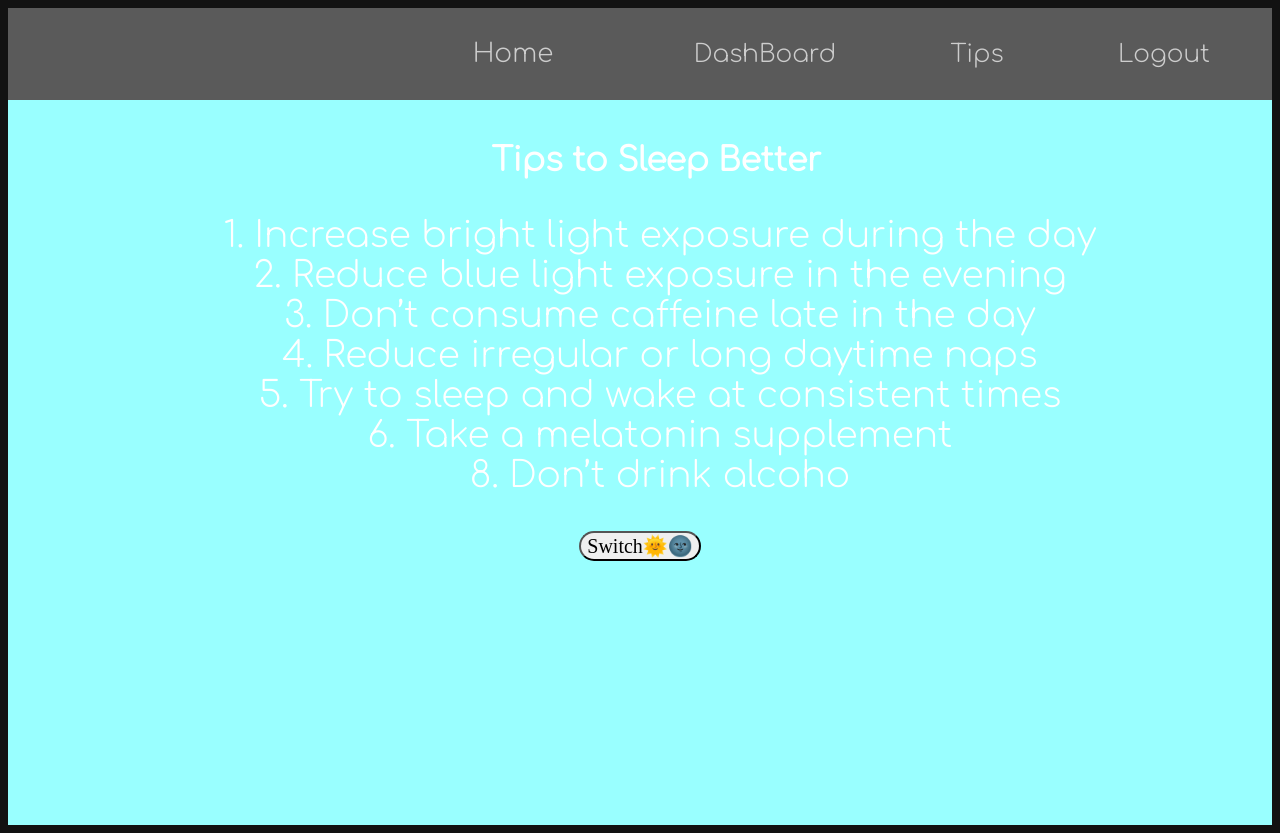
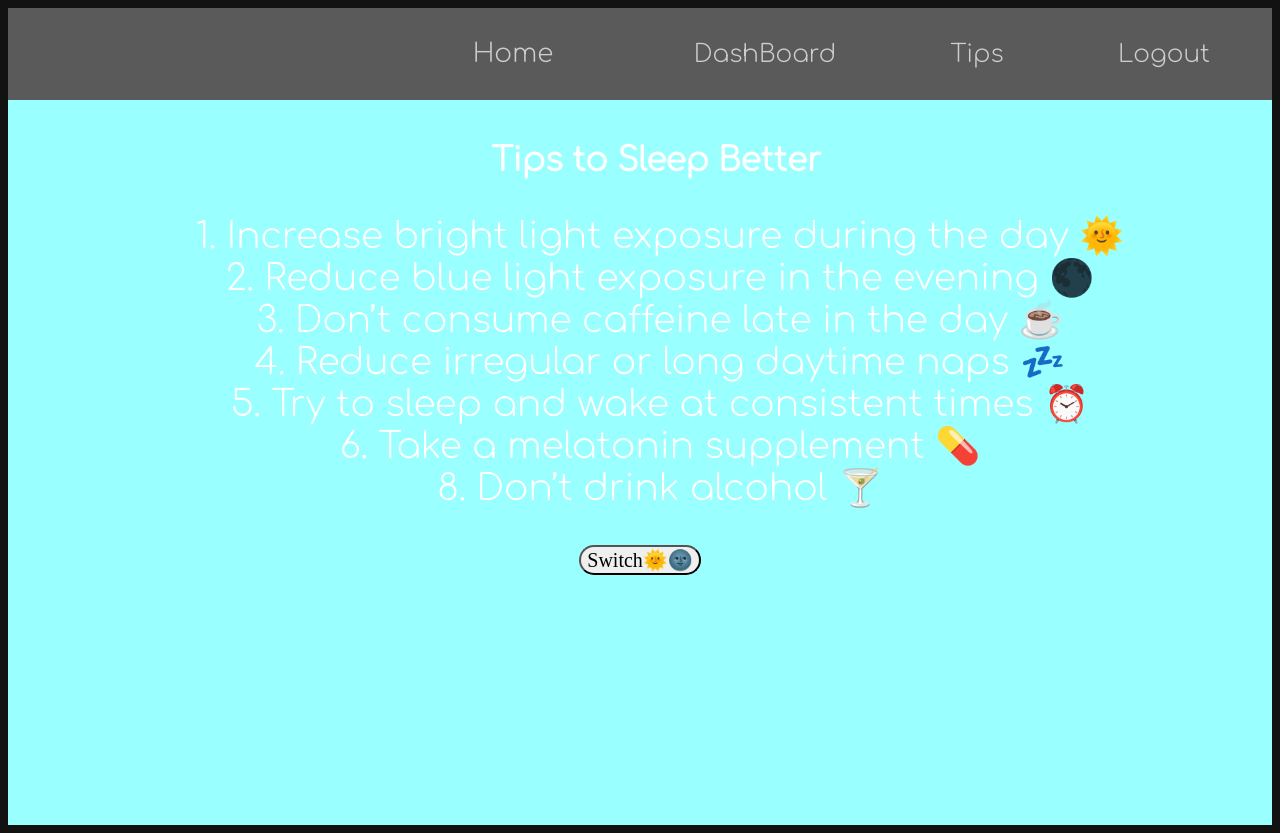
Before and after one commit to ahill47/sleep-tracker, a React (Create React App) app: page /Front-End/image in a window 1280 px wide. Built offline with nearby package versions, Linux system fonts and the light colour scheme; sample sign-in values are in the browser's storage.

Commit message:
added emojis and finished context page

```diff
--- a/public/index.html
+++ b/public/index.html
@@ -25,7 +25,7 @@
       work correctly both with client-side routing and a non-root public URL.
       Learn how to configure a non-root public URL by running `npm run build`.
     -->
-    <title>Sleep Tracker ☁️ </title>
+    <title>Sleep Tracker ☁️  </title>
   </head>
   <body>
     <noscript>You need to enable JavaScript to run this app.</noscript>
--- a/src/Components/Image.js
+++ b/src/Components/Image.js
@@ -16,13 +16,13 @@ function Image(props) {
           <div className={`${context.theme}-ball ball`} />
           <h1> Tips to Sleep Better</h1>
           <ul class='removeBullets'>
-                  <li>1. Increase bright light exposure during the day</li>
-                  <li>2. Reduce blue light exposure in the evening</li>
-                  <li>3. Don’t consume caffeine late in the day</li>
-                  <li>4. Reduce irregular or long daytime naps</li>
-                  <li>5. Try to sleep and wake at consistent times</li>
-                  <li>6. Take a melatonin supplement</li>
-                  <li>8. Don’t drink alcoho</li>
+                  <li>1. Increase bright light exposure during the day <span role="img" aria-label="sun">🌞</span></li>
+                  <li>2. Reduce blue light exposure in the evening <span role="img" aria-label="moon">🌑</span></li>
+                  <li>3. Don’t consume caffeine late in the day  <span role="img" aria-label="coffee">☕</span></li>
+                  <li>4. Reduce irregular or long daytime naps <span role="img" aria-label="zzz">💤</span></li>
+                  <li>5. Try to sleep and wake at consistent times <span role="img" aria-label="alarm">⏰</span></li>
+                  <li>6. Take a melatonin supplement <span role="img" aria-label="pills">💊</span></li>
+                  <li>8. Don’t drink alcohol <span role="img" aria-label="tini">🍸</span></li>
           </ul>
           <Button />
         </div>
```
